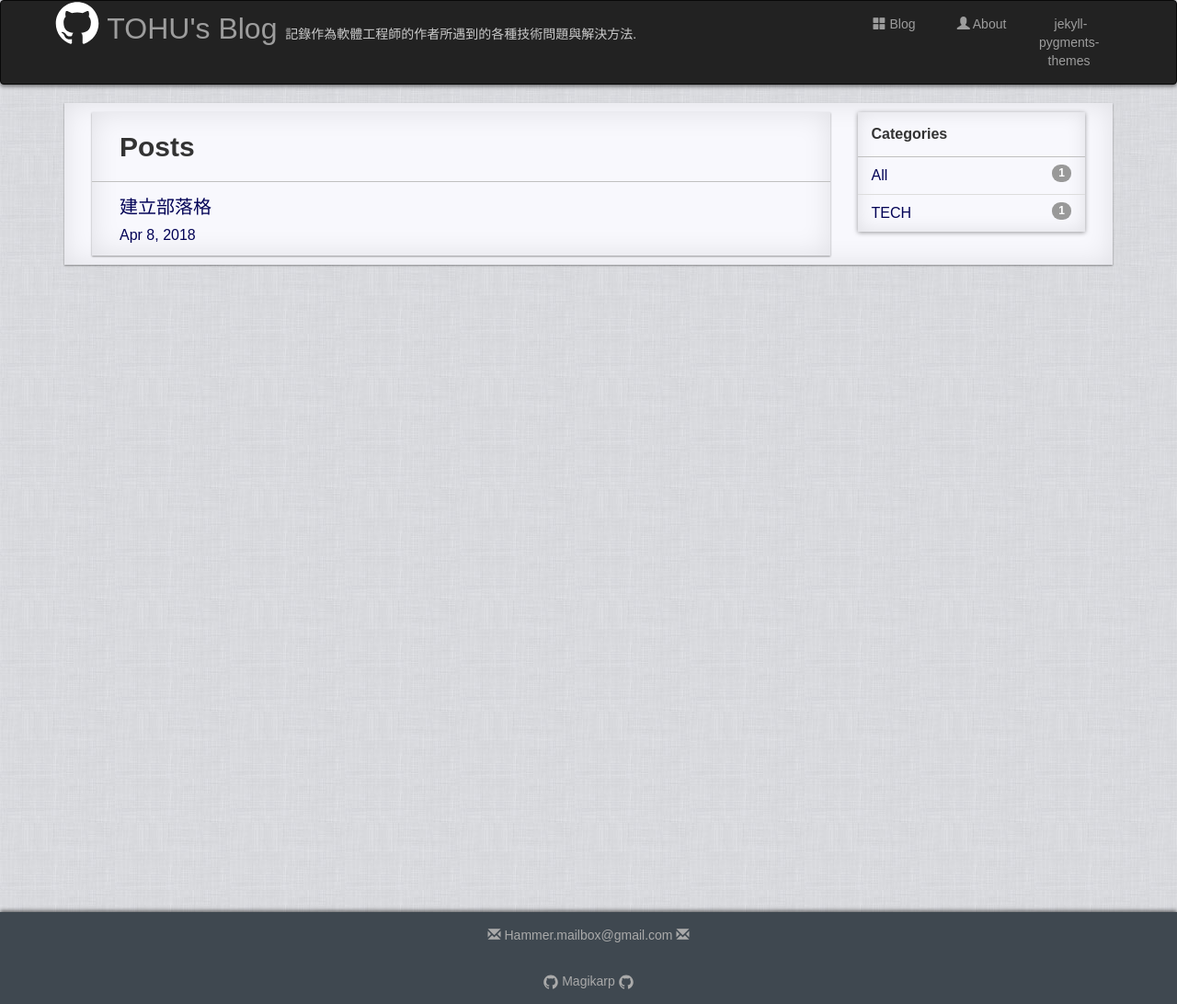
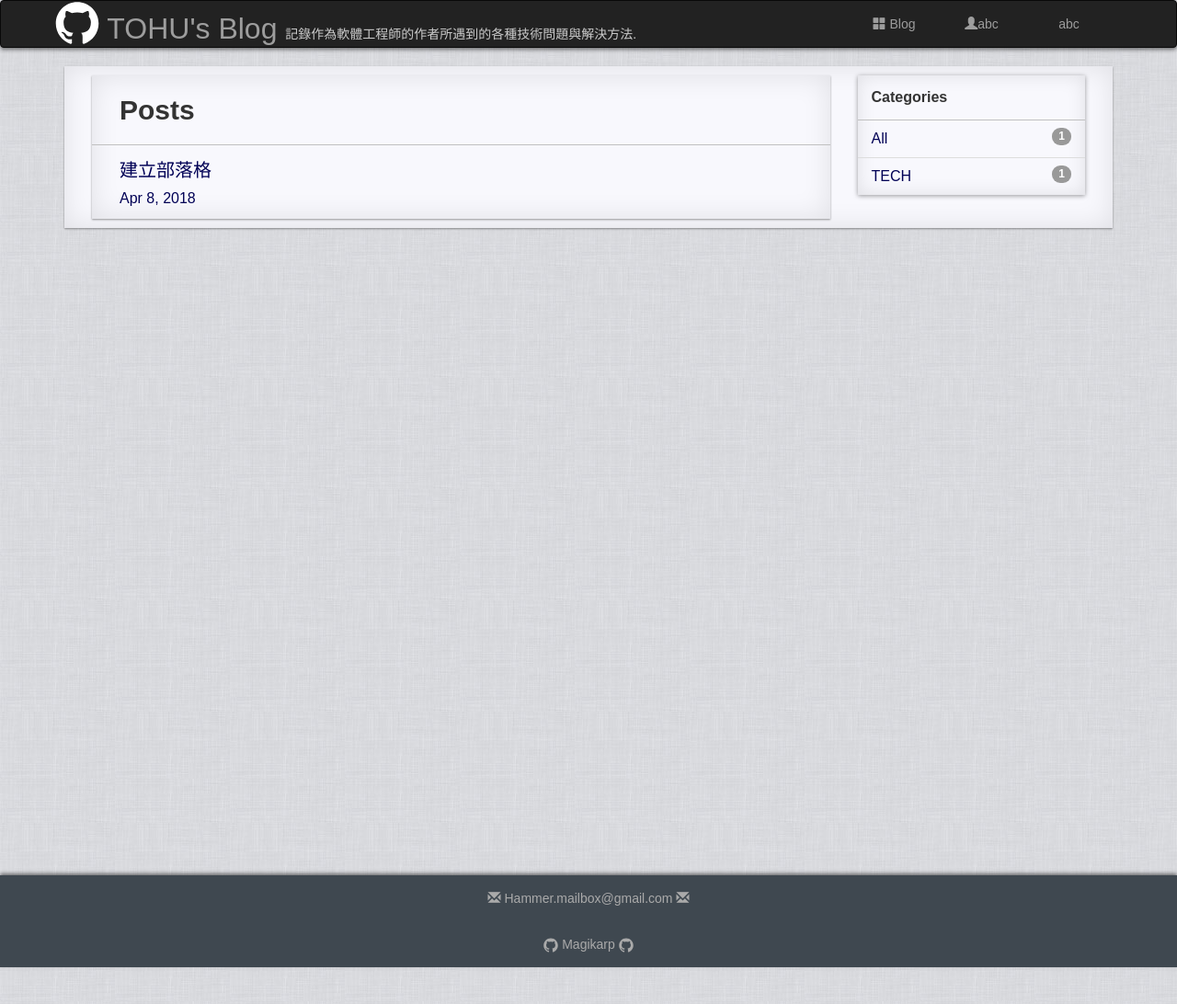
Before and after one commit to No129/No129.github.io, a Jekyll site: the page built from index.md, in a window 1280 px wide. Shown: the whole page at 92% size. Built offline with Jekyll 4.4.1, drawn with Linux system fonts in a browser that asks for light colours; after the commit the page ends 1052 px from its top, so only the background shows below that.

Commit message:
初始部落格

```diff
--- a/_includes/head.html
+++ b/_includes/head.html
@@ -11,10 +11,10 @@
 	<link rel="alternate" type="application/rss+xml" title="{{ site.title }}" href="{{ " /feed.xml
 	 " | prepend: site.baseurl | prepend: site.url }}" />
 
-	<!-- 语法高亮
+	<!-- 语法高亮 -->
 	<link rel="stylesheet" href="{{ " /static/pygments/vim.css " | prepend: site.baseurl }}">
 	<link rel="stylesheet" href="{{ " /static/custom/article_content.css " | prepend: site.baseurl }}">
- -->
+
 
 	<!-- bootstrap-3.3.0 -->
 	<link rel="stylesheet" type="text/css" href="{{ " /bootstrap/3.3.0/css/bootstrap.css " | prepend: site.baseurl }}">
--- a/_includes/header.html
+++ b/_includes/header.html
@@ -35,7 +35,10 @@
             <li>
           {% endif %}
           <a href="{{ p.url | prepend: site.baseurl }}">
+            <!--
             <span class="glyphicon {{ p.icon }}"></span> {{ p.title }}
+            -->
+            <span class="glyphicon {{ p.icon }}"></span>abc
           </a>
           </li>
           {% endif %}
```
